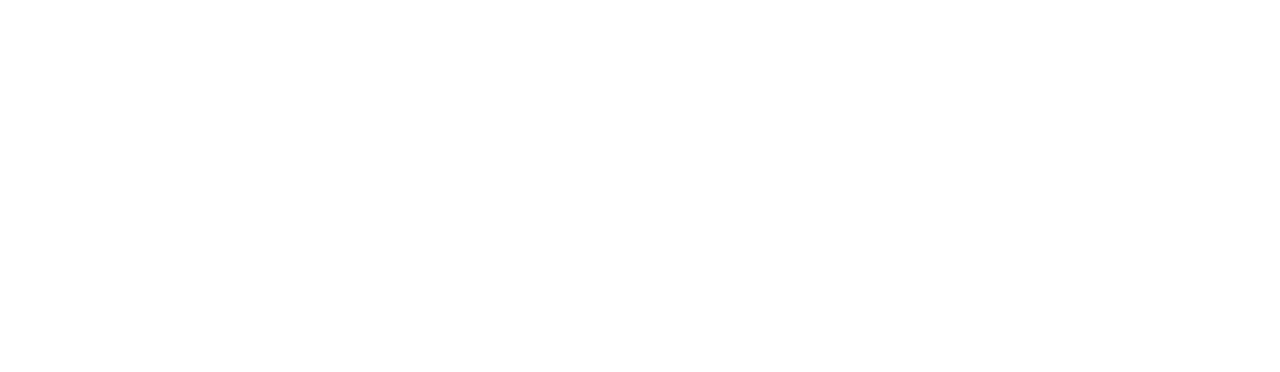
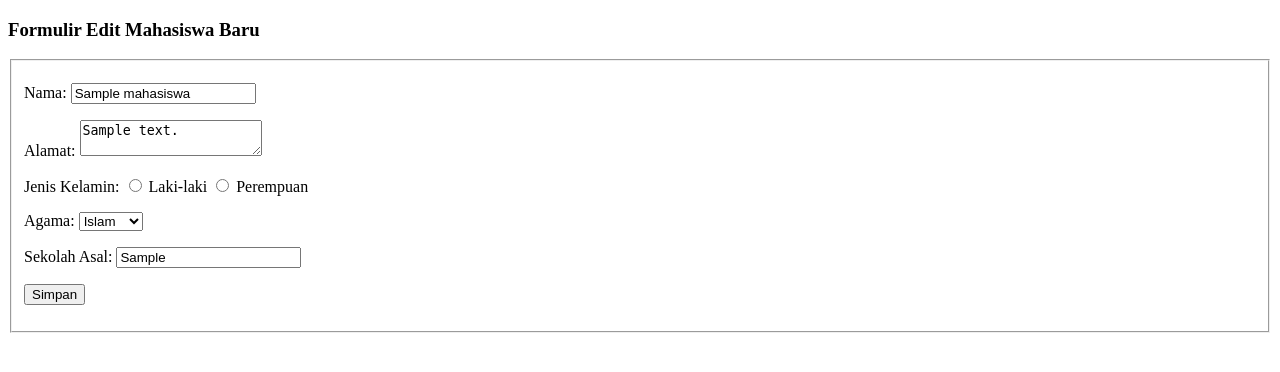
Before and after one commit to irchamali/php-mysql, a PHP site: page /form-edit.php?id=1 in a window 1280 px wide. Before the commit the part shown is empty. Shown: the top 372 px of the page. Run offline with PHP 8.4, Linux system fonts and the light colour scheme; tables that the repository leaves empty or names only in its code hold one stand-in row (values such as "Sample post").

Commit message:
Update file form-edit.php

```diff
--- a/form-edit.php
+++ b/form-edit.php
@@ -0,0 +1,82 @@
+<?php
+
+include("config.php");
+
+// kalau tidak ada id di query string
+if (!isset($_GET['id'])) {
+    header('Location: list-mahasiswa.php');
+}
+
+//ambil id dari query string
+$id = $_GET['id'];
+
+// buat query untuk ambil data dari database
+$sql = "SELECT * FROM calon_mahasiswa WHERE id=$id";
+$query = mysqli_query($db, $sql);
+$mahasiswa = mysqli_fetch_assoc($query);
+
+// jika data yang di-edit tidak ditemukan
+if (mysqli_num_rows($query) < 1) {
+    die("data tidak ditemukan...");
+}
+
+?>
+
+<!DOCTYPE html>
+<html>
+
+<head>
+    <title>Formulir Edit Mahasiswa Baru</title>
+</head>
+
+<body>
+    <header>
+        <h3>Formulir Edit Mahasiswa Baru</h3>
+    </header>
+
+    <form action="proses-edit.php" method="POST">
+
+        <fieldset>
+
+            <input type="hidden" name="id" value="<?php echo $mahasiswa['id'] ?>" />
+
+            <p>
+                <label for="nama">Nama: </label>
+                <input type="text" name="nama" placeholder="nama lengkap" value="<?php echo $mahasiswa['nama'] ?>" />
+            </p>
+            <p>
+                <label for="alamat">Alamat: </label>
+                <textarea name="alamat"><?php echo $mahasiswa['alamat'] ?></textarea>
+            </p>
+            <p>
+                <label for="jenis_kelamin">Jenis Kelamin: </label>
+                <?php $jk = $mahasiswa['jenis_kelamin']; ?>
+                <label><input type="radio" name="jenis_kelamin" value="laki-laki" <?php echo ($jk == 'laki-laki') ? "checked" : "" ?>> Laki-laki</label>
+                <label><input type="radio" name="jenis_kelamin" value="perempuan" <?php echo ($jk == 'perempuan') ? "checked" : "" ?>> Perempuan</label>
+            </p>
+            <p>
+                <label for="agama">Agama: </label>
+                <?php $agama = $mahasiswa['agama']; ?>
+                <select name="agama">
+                    <option <?php echo ($agama == 'Islam') ? "selected" : "" ?>>Islam</option>
+                    <option <?php echo ($agama == 'Kristen') ? "selected" : "" ?>>Kristen</option>
+                    <option <?php echo ($agama == 'Hindu') ? "selected" : "" ?>>Hindu</option>
+                    <option <?php echo ($agama == 'Budha') ? "selected" : "" ?>>Budha</option>
+                </select>
+            </p>
+            <p>
+                <label for="sekolah_asal">Sekolah Asal: </label>
+                <input type="text" name="sekolah_asal" placeholder="nama sekolah" value="<?php echo $mahasiswa['sekolah_asal'] ?>" />
+            </p>
+            <p>
+                <input type="submit" value="Simpan" name="simpan" />
+            </p>
+
+        </fieldset>
+
+
+    </form>
+
+</body>
+
+</html>
--- a/index.php
+++ b/index.php
@@ -21,7 +21,7 @@
         <p>
             <?php
             if ($_GET['status'] == 'sukses') {
-                echo "Pendaftaran siswa baru berhasil!";
+                echo "Pendaftaran mahasiswa baru berhasil!";
             } else {
                 echo "Pendaftaran gagal!";
             }
```
